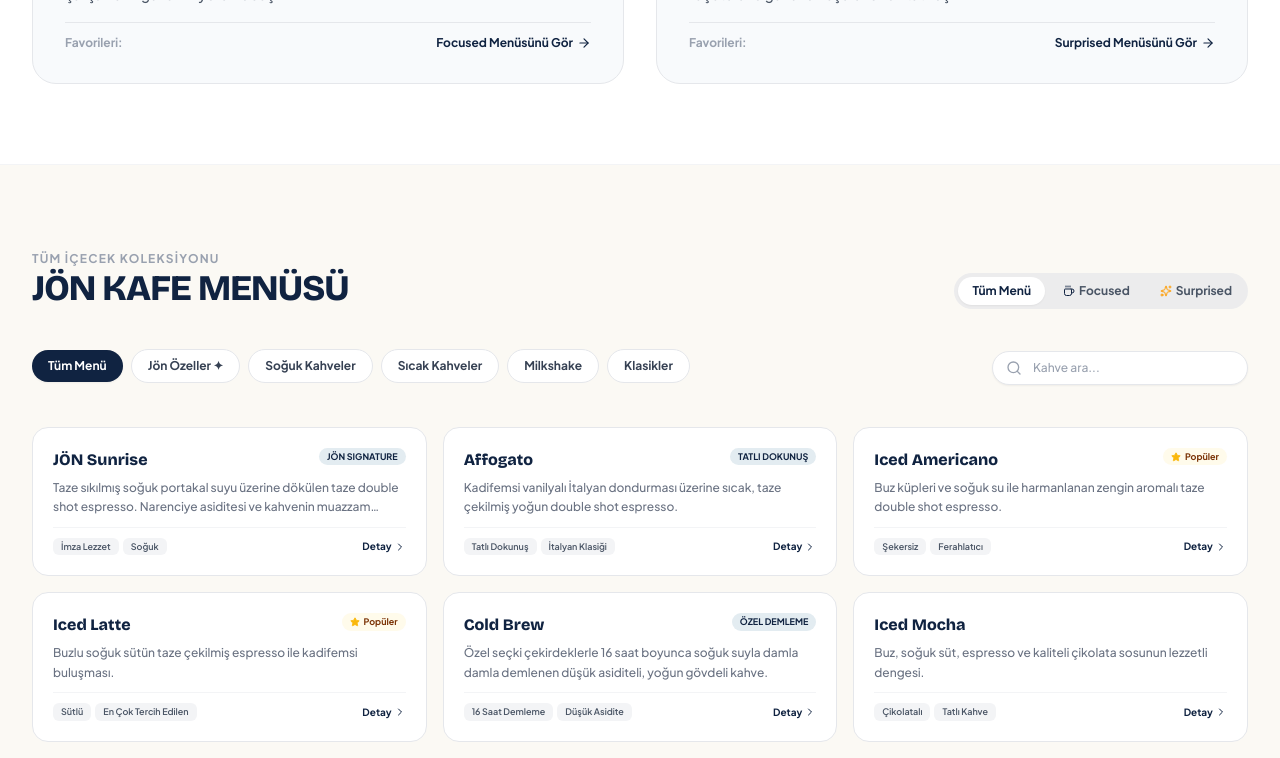
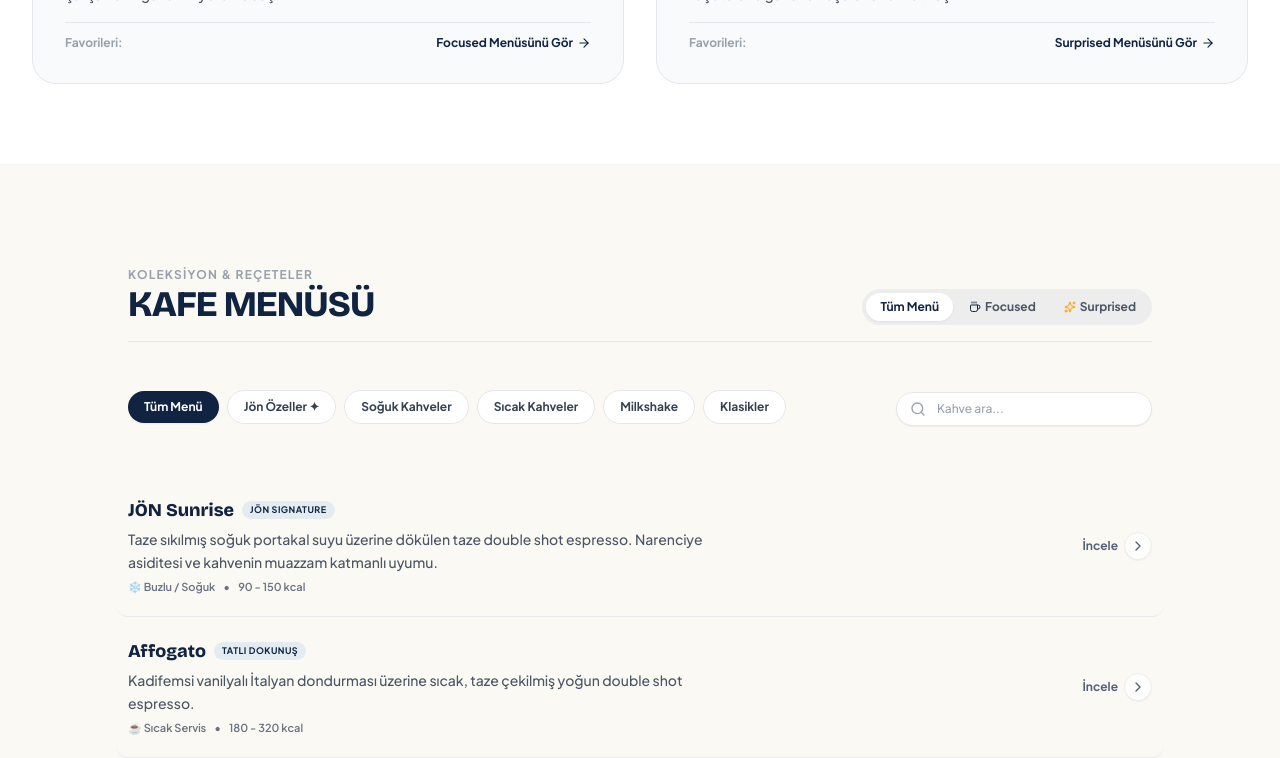
Before and after one commit to cetindesign/joncoffee, a Next.js app: page / in a window 1280 px wide. Shown: the part 2000-2758 px from the top of the page. Built offline with nearby package versions, Linux system fonts and the light colour scheme.

Commit message:
refactor(menu): apply zero-card editorial typographic layout without changing design tokens

```diff
--- a/components/menu-section.tsx
+++ b/components/menu-section.tsx
@@ -22,7 +22,6 @@ import {
 
 type MoodFilter = 'all' | 'focused' | 'surprised';
 
-// Premium editorial spring curve
 const SPRING_TRANSITION = {
   type: 'spring',
   stiffness: 180,
@@ -31,7 +30,7 @@ const SPRING_TRANSITION = {
 } as const;
 
 const EASE_TRANSITION = {
-  duration: 0.45,
+  duration: 0.4,
   ease: [0.16, 1, 0.3, 1],
 } as const;
 
@@ -96,7 +95,6 @@ export function MenuSection() {
         // User cancelled share
       }
     } else {
-      // Clipboard fallback
       try {
         await navigator.clipboard.writeText(shareUrl);
         setCopied(true);
@@ -109,11 +107,9 @@ export function MenuSection() {
 
   const filteredItems = useMemo(() => {
     return MENU_ITEMS.filter((item) => {
-      // Category filter
       if (activeCategory !== 'all' && item.category !== activeCategory) {
         return false;
       }
-      // Mascot Mood filter
       if (activeMood === 'focused') {
         const isFocused = !item.isCold || item.category === 'sicak-kahveler' || item.category === 'klasikler';
         if (!isFocused) return false;
@@ -121,7 +117,6 @@ export function MenuSection() {
         const isSurprised = item.isCold || item.isSignature || item.category === 'soguk-kahveler' || item.category === 'ozeller';
         if (!isSurprised) return false;
       }
-      // Search query
       if (searchQuery.trim() !== '') {
         const query = searchQuery.toLowerCase();
         const matchName = item.name.toLowerCase().includes(query);
@@ -134,21 +129,21 @@ export function MenuSection() {
   }, [activeCategory, activeMood, searchQuery]);
 
   return (
-    <section id="menu" className="scroll-mt-20 sm:scroll-mt-24 py-14 sm:py-20 px-4 sm:px-6 lg:px-8 bg-[#fbf9f4] border-b border-gray-200">
-      <div className="max-w-7xl mx-auto space-y-6 sm:space-y-10">
+    <section id="menu" className="scroll-mt-20 sm:scroll-mt-24 py-16 sm:py-24 px-4 sm:px-6 lg:px-8 bg-[#fbf9f4] border-b border-gray-200">
+      <div className="max-w-5xl mx-auto space-y-8 sm:space-y-12">
         {/* Header & Mood Switcher */}
-        <div className="flex flex-col md:flex-row md:items-end justify-between gap-4">
+        <div className="flex flex-col md:flex-row md:items-end justify-between gap-4 pb-4 border-b border-gray-200">
           <div className="space-y-1">
             <span className="text-[11px] sm:text-xs font-bold uppercase tracking-widest text-gray-400">
-              Tüm İçecek Koleksiyonu
+              Koleksiyon & Reçeteler
             </span>
             <h2 className="text-2xl sm:text-4xl font-black text-[#102341] tracking-tight font-display uppercase">
-              JÖN KAFE MENÜSÜ
+              KAFE MENÜSÜ
             </h2>
           </div>
 
           {/* Mascot Mood Switcher Toggle */}
-          <div className="flex items-center gap-1.5 p-1 bg-gray-200/70 rounded-full select-none self-start md:self-auto">
+          <div className="flex items-center gap-1 p-1 bg-gray-200/60 rounded-full select-none self-start md:self-auto">
             <button
               onClick={() => setActiveMood('all')}
               className={`relative px-3.5 py-1.5 rounded-full text-xs font-bold transition-colors duration-300 ${
@@ -203,9 +198,8 @@ export function MenuSection() {
           </div>
         </div>
 
-        {/* Toolbar: Category Pills + Search */}
+        {/* Category Tabs & Search (Clean Horizontal Bar) */}
         <div className="flex flex-col sm:flex-row items-stretch sm:items-center justify-between gap-3">
-          {/* Horizontal Category Bar */}
           <div className="flex items-center gap-2 overflow-x-auto pb-1 -mx-4 px-4 sm:mx-0 sm:px-0 scrollbar-none">
             {MENU_CATEGORIES.map((cat) => {
               const isActive = activeCategory === cat.id;
@@ -228,7 +222,6 @@ export function MenuSection() {
             })}
           </div>
 
-          {/* Search Box */}
           <div className="relative shrink-0 sm:w-64">
             <Search className="absolute left-3.5 top-1/2 -translate-y-1/2 w-4 h-4 text-gray-400" />
             <input
@@ -236,7 +229,7 @@ export function MenuSection() {
               value={searchQuery}
               onChange={(e) => setSearchQuery(e.target.value)}
               placeholder="Kahve ara..."
-              className="w-full pl-10 pr-8 py-2 rounded-full bg-white border border-gray-200 text-xs font-medium text-[#102341] placeholder:text-gray-400 focus:outline-none focus:border-[#102341] shadow-xs transition-colors duration-200"
+              className="w-full pl-10 pr-8 py-2 rounded-full bg-white border border-gray-200 text-xs font-medium text-[#102341] placeholder:text-gray-400 focus:outline-none focus:border-[#102341] shadow-xs"
             />
             {searchQuery && (
               <button
@@ -249,80 +242,78 @@ export function MenuSection() {
           </div>
         </div>
 
-        {/* Menu Items Grid with Calm Spring */}
-        <motion.div layout className="grid grid-cols-1 sm:grid-cols-2 lg:grid-cols-3 gap-3 sm:gap-4">
+        {/* Editorial Typographic List (ZERO CARD BOXES) */}
+        <motion.div layout className="divide-y divide-gray-200/80">
           <AnimatePresence mode="popLayout">
             {filteredItems.map((item) => (
               <motion.div
                 key={item.id}
                 layout
-                initial={{ opacity: 0, scale: 0.97 }}
-                animate={{ opacity: 1, scale: 1 }}
-                exit={{ opacity: 0, scale: 0.97 }}
+                initial={{ opacity: 0 }}
+                animate={{ opacity: 1 }}
+                exit={{ opacity: 0 }}
                 transition={EASE_TRANSITION}
                 onClick={() => handleSelectItem(item)}
-                whileTap={{ scale: 0.98 }}
-                className="group cursor-pointer bg-white rounded-2xl border border-gray-200 p-4 sm:p-5 hover:border-gray-300 hover:shadow-sm transition-all duration-300 flex flex-col justify-between"
+                className="group py-4 sm:py-5 flex items-start sm:items-center justify-between gap-4 cursor-pointer hover:bg-black/[0.02] -mx-3 px-3 rounded-xl transition-colors select-none"
               >
-                <div>
-                  <div className="flex items-start justify-between gap-2 mb-1.5">
-                    <h3 className="font-extrabold text-sm sm:text-base text-[#102341] group-hover:text-[#1b3561] transition-colors font-display">
+                <div className="space-y-1 max-w-xl">
+                  <div className="flex flex-wrap items-center gap-2">
+                    <h3 className="font-extrabold text-base sm:text-lg text-[#102341] font-display group-hover:text-[#1b3561] transition-colors">
                       {item.name}
                     </h3>
+
                     {item.badge ? (
-                      <span className="shrink-0 bg-[#e3ecf1] text-[#102341] text-[9px] font-bold px-2 py-0.5 rounded-full">
+                      <span className="bg-[#e3ecf1] text-[#102341] text-[9px] font-bold px-2 py-0.5 rounded-full uppercase tracking-wider">
                         {item.badge}
                       </span>
                     ) : item.isPopular ? (
-                      <span className="shrink-0 bg-amber-50 text-amber-900 text-[9px] font-bold px-2 py-0.5 rounded-full flex items-center gap-1">
+                      <span className="bg-amber-100/80 text-amber-900 text-[9px] font-bold px-2 py-0.5 rounded-full flex items-center gap-1">
                         <Star className="w-2.5 h-2.5 fill-[#fab80b] text-[#fab80b]" /> Popüler
                       </span>
                     ) : null}
                   </div>
 
-                  <p className="text-[11px] sm:text-xs text-gray-500 line-clamp-2 leading-relaxed font-medium">
+                  <p className="text-xs sm:text-sm text-gray-600 font-medium leading-relaxed">
                     {item.description}
                   </p>
+
+                  <div className="flex flex-wrap items-center gap-2 pt-0.5 text-[11px] text-gray-500 font-semibold">
+                    <span>{item.isCold ? '❄️ Buzlu / Soğuk' : '☕ Sıcak Servis'}</span>
+                    {item.calories && (
+                      <>
+                        <span>&bull;</span>
+                        <span>{item.calories}</span>
+                      </>
+                    )}
+                  </div>
                 </div>
 
-                <div className="pt-2.5 mt-2.5 border-t border-gray-100 flex items-center justify-between">
-                  <div className="flex flex-wrap gap-1">
-                    {item.tags?.slice(0, 2).map((tag) => (
-                      <span
-                        key={tag}
-                        className="text-[9px] font-semibold text-gray-600 bg-gray-100 px-2 py-0.5 rounded-md"
-                      >
-                        {tag}
-                      </span>
-                    ))}
+                <div className="shrink-0 flex items-center gap-1.5 text-xs font-bold text-[#102341] opacity-70 group-hover:opacity-100 group-hover:translate-x-1 transition-all pt-1 sm:pt-0">
+                  <span className="hidden sm:inline">İncele</span>
+                  <div className="w-7 h-7 rounded-full bg-white border border-gray-200 flex items-center justify-center shadow-2xs group-hover:border-[#102341]">
+                    <ChevronRight className="w-4 h-4" />
                   </div>
-
-                  <span className="text-[10px] font-bold text-[#102341] group-hover:translate-x-0.5 transition-transform duration-200 flex items-center gap-0.5">
-                    Detay <ChevronRight className="w-3 h-3" />
-                  </span>
                 </div>
               </motion.div>
             ))}
           </AnimatePresence>
         </motion.div>
 
-        {/* Allergen & Nutritional Transparency Banner */}
-        <div className="p-4 sm:p-6 rounded-3xl bg-white border border-gray-200 shadow-xs space-y-3">
-          <div className="flex items-center gap-2 text-[#102341]">
-            <AlertTriangle className="w-4 h-4 text-amber-500" />
-            <h3 className="font-bold text-xs uppercase tracking-wide">
-              {ALLERGEN_INFO.title}
-            </h3>
+        {/* Minimal Editorial Transparency Footnote (No giant card) */}
+        <div className="pt-6 border-t border-gray-200 grid grid-cols-1 md:grid-cols-2 gap-6 text-xs text-gray-600 leading-relaxed font-medium">
+          <div className="space-y-1">
+            <div className="flex items-center gap-1.5 text-[#102341] font-bold uppercase tracking-wider text-[11px]">
+              <AlertTriangle className="w-3.5 h-3.5 text-amber-600" />
+              <span>Alerjen Bilgilendirmesi</span>
+            </div>
+            <p>{ALLERGEN_INFO.content}</p>
           </div>
-          <div className="grid grid-cols-1 md:grid-cols-2 gap-3 text-[11px] text-gray-600 leading-relaxed">
-            <div className="p-3 rounded-2xl bg-amber-50/60 border border-amber-100">
-              <strong className="text-amber-950 block mb-0.5">Alerjen Bildirimi:</strong>
-              {ALLERGEN_INFO.content}
-            </div>
-            <div className="p-3 rounded-2xl bg-blue-50/50 border border-blue-100">
-              <strong className="text-[#102341] block mb-0.5">Kalori & Besin Bilgisi:</strong>
-              {ALLERGEN_INFO.calorieDisclaimer}
-            </div>
+
+          <div className="space-y-1">
+            <span className="text-[#102341] font-bold uppercase tracking-wider text-[11px] block">
+              Besin Değerleri & Süt Alternatifleri
+            </span>
+            <p>Tüm içeceklerimizde laktozsuz süt, yulaf sütü ve badem sütü opsiyonları mevcuttur. {ALLERGEN_INFO.calorieDisclaimer}</p>
           </div>
         </div>
       </div>
@@ -331,7 +322,6 @@ export function MenuSection() {
       <AnimatePresence>
         {selectedItem && (
           <div className="fixed inset-0 z-50 flex items-end sm:items-center justify-center">
-            {/* Backdrop with smooth fade */}
             <motion.div
               initial={{ opacity: 0 }}
               animate={{ opacity: 1 }}
@@ -341,7 +331,6 @@ export function MenuSection() {
               className="absolute inset-0 bg-black/40 backdrop-blur-xs"
             />
 
-            {/* Bottom Sheet on Mobile, Centered Modal on Desktop */}
             <motion.div
               initial={{ y: '100%', opacity: 0 }}
               animate={{ y: 0, opacity: 1 }}
@@ -349,7 +338,6 @@ export function MenuSection() {
               transition={SPRING_TRANSITION}
               className="relative z-10 w-full sm:max-w-lg bg-white rounded-t-3xl sm:rounded-3xl border border-gray-200 p-6 sm:p-8 shadow-2xl space-y-4 max-h-[85vh] overflow-y-auto"
             >
-              {/* Drag Handle Bar for Mobile */}
               <div className="w-12 h-1.5 bg-gray-200 rounded-full mx-auto sm:hidden -mt-1 mb-2" />
 
               <div className="flex items-start justify-between gap-3">
@@ -380,7 +368,6 @@ export function MenuSection() {
                 {selectedItem.description}
               </p>
 
-              {/* Specs Breakdown */}
               <div className="p-3.5 rounded-2xl bg-gray-50 border border-gray-100 space-y-2 text-xs">
                 <div className="flex justify-between">
                   <span className="font-bold text-[#102341]">Kalori:</span>
@@ -407,7 +394,6 @@ export function MenuSection() {
                 ))}
               </div>
 
-              {/* Action Buttons: Native Share + Dismiss */}
               <div className="grid grid-cols-2 gap-2.5 pt-2">
                 <button
                   onClick={() => handleShare(selectedItem)}
```
